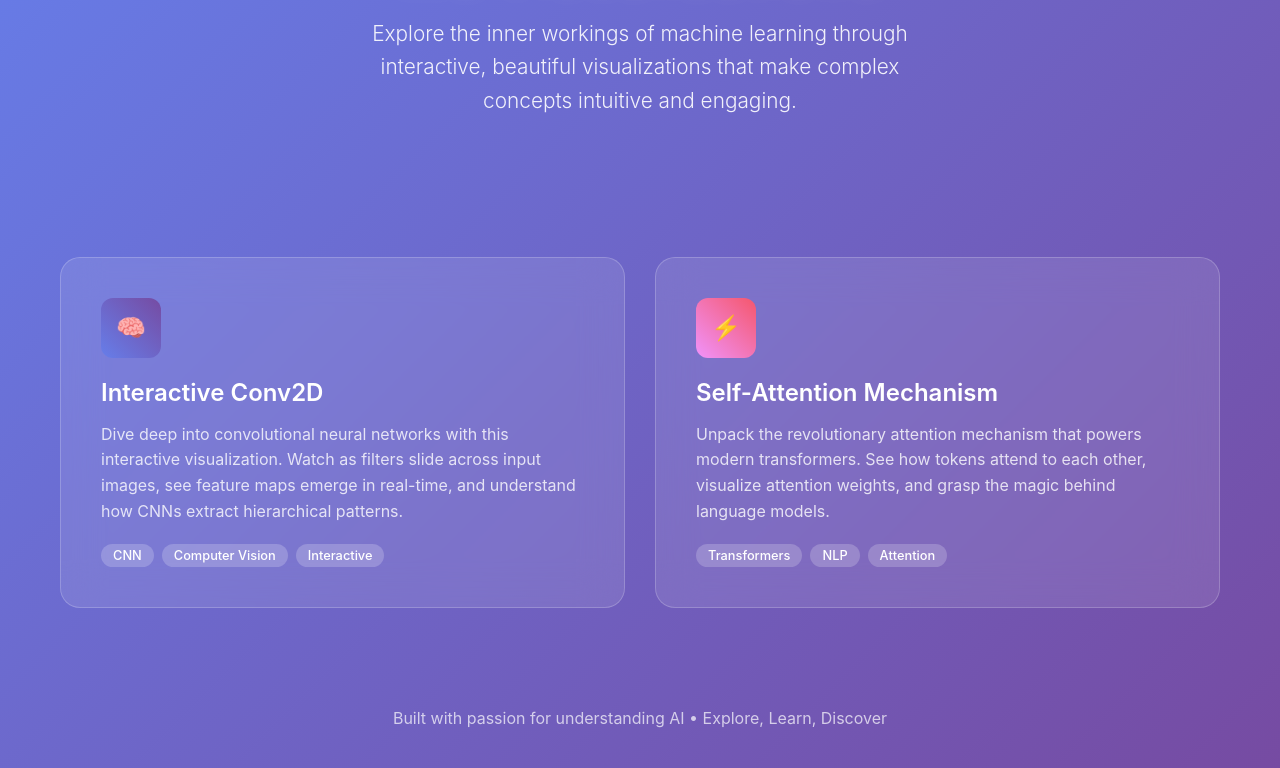
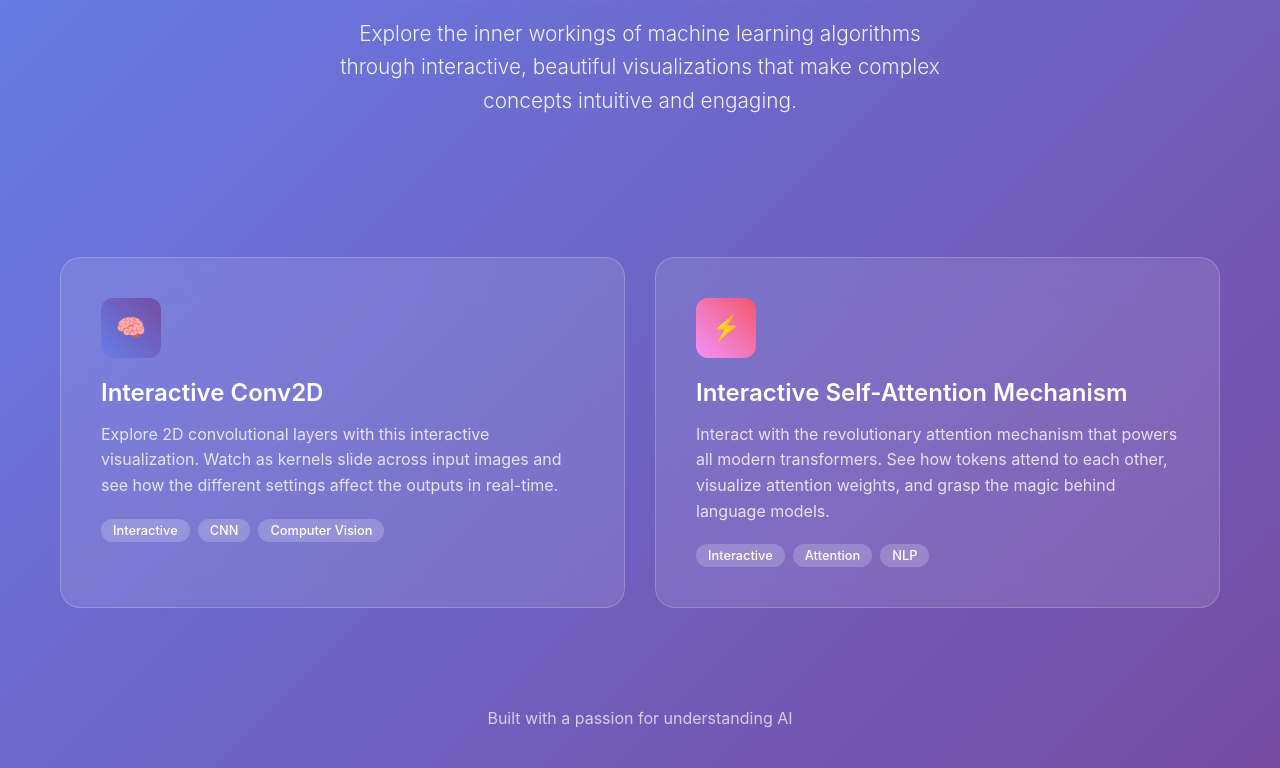
Before and after one commit to BjBodner/dataScienceProjects, a plain HTML site: page index.html in a window 1280 px wide. Shown: the part 151-919 px from the top of the page. Drawn offline with Linux system fonts and the light colour scheme.

Commit message:
Update index.html

```diff
--- a/index.html
+++ b/index.html
@@ -294,7 +294,7 @@
         <header>
             <h1 class="logo">ML Visualizations</h1>
             <p class="subtitle">
-                Explore the inner workings of machine learning through interactive,
+                Explore the inner workings of machine learning algorithms through interactive,
                 beautiful visualizations that make complex concepts intuitive and engaging.
             </p>
         </header>
@@ -304,35 +304,34 @@
                 <div class="viz-icon conv2d-icon">🧠</div>
                 <h2 class="viz-title">Interactive Conv2D</h2>
                 <p class="viz-description">
-                    Dive deep into convolutional neural networks with this interactive visualization.
-                    Watch as filters slide across input images, see feature maps emerge in real-time,
-                    and understand how CNNs extract hierarchical patterns.
+                    Explore 2D convolutional layers with this interactive visualization.
+                    Watch as kernels slide across input images and see how the different settings affect the outputs in real-time.
                 </p>
                 <div class="viz-tech">
+                    <span class="tech-tag">Interactive</span>
                     <span class="tech-tag">CNN</span>
                     <span class="tech-tag">Computer Vision</span>
-                    <span class="tech-tag">Interactive</span>
                 </div>
             </a>
 
             <a href="src/visualizations/interactive_self_attention.html" class="viz-card">
                 <div class="viz-icon attention-icon">⚡</div>
-                <h2 class="viz-title">Self-Attention Mechanism</h2>
+                <h2 class="viz-title">Interactive Self-Attention Mechanism</h2>
                 <p class="viz-description">
-                    Unpack the revolutionary attention mechanism that powers modern transformers.
+                    Interact with the revolutionary attention mechanism that powers all modern transformers.
                     See how tokens attend to each other, visualize attention weights,
                     and grasp the magic behind language models.
                 </p>
                 <div class="viz-tech">
-                    <span class="tech-tag">Transformers</span>
+                    <span class="tech-tag">Interactive</span>
+                    <span class="tech-tag">Attention</span>
                     <span class="tech-tag">NLP</span>
-                    <span class="tech-tag">Attention</span>
                 </div>
             </a>
         </main>
 
         <footer>
-            <p>Built with passion for understanding AI • Explore, Learn, Discover</p>
+            <p>Built with a passion for understanding AI</p>
         </footer>
     </div>
 
```
